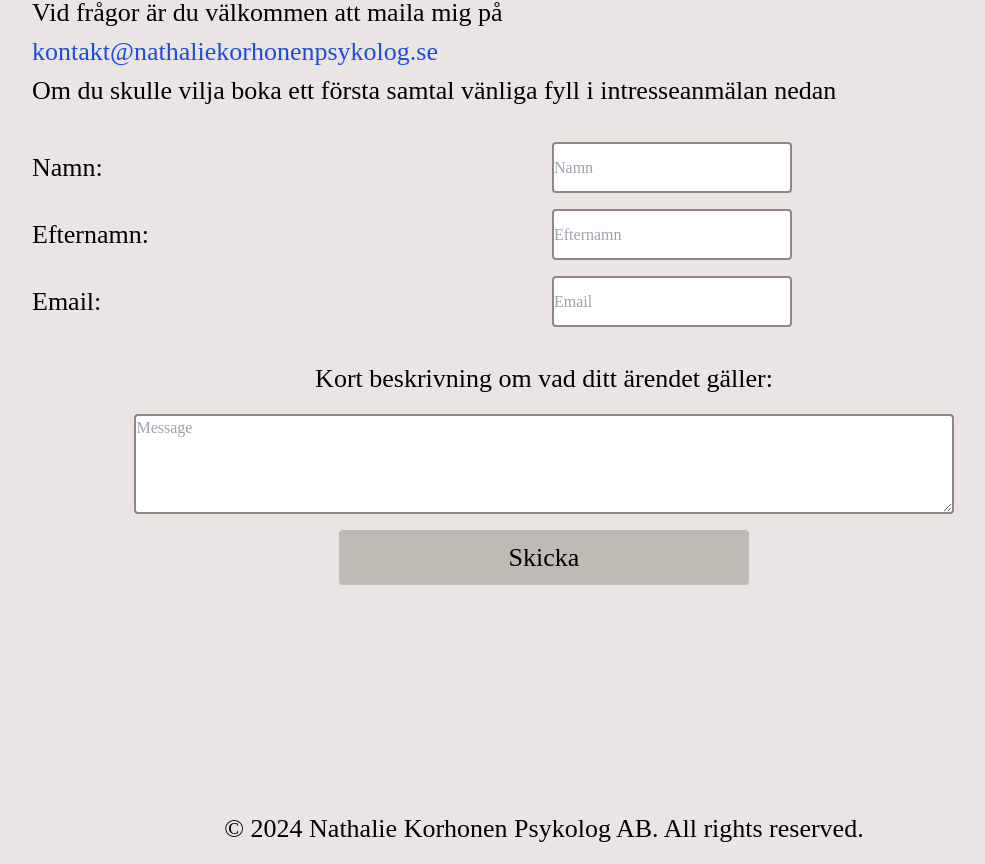
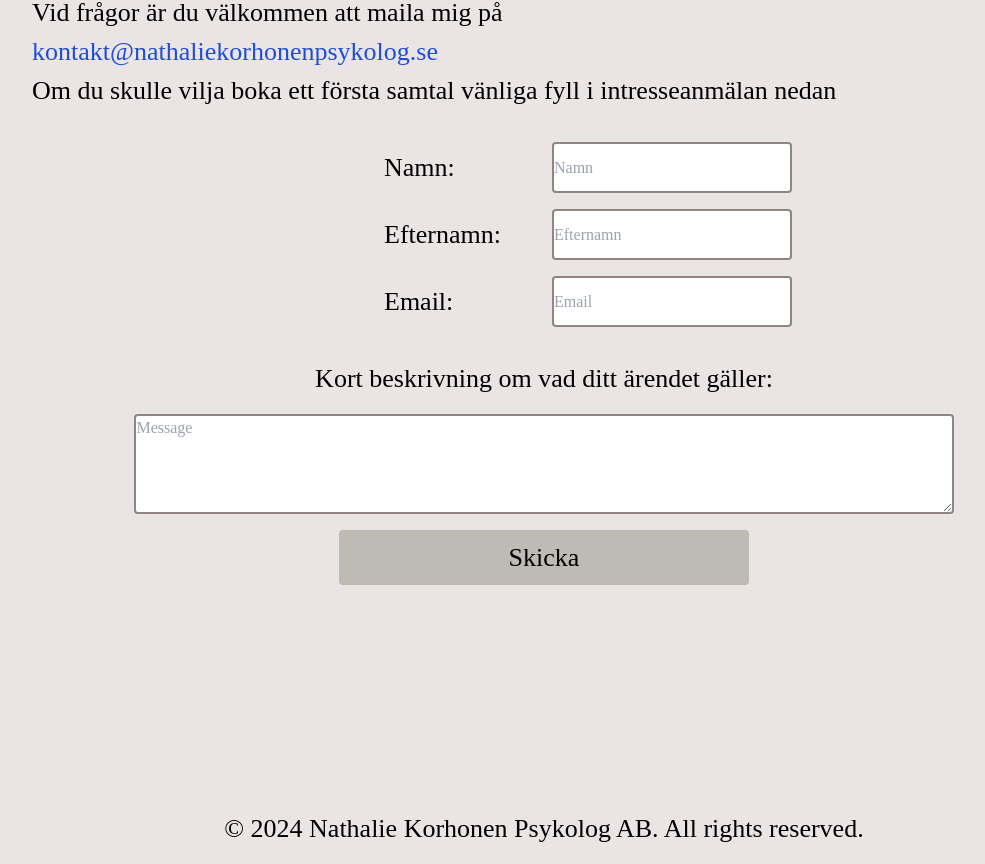
Before and after one commit to Vulcan93/NathalieKorhonen, a React (Vite) app: page / in a window 1280 px wide. Shown: the part 4591-5455 px from the top of the page, without its empty margins (96-1081 px from the left). Built offline with nearby package versions, Linux system fonts and the light colour scheme.

Commit message:
styling the lables

```diff
--- a/src/pages/Kontakt.tsx
+++ b/src/pages/Kontakt.tsx
@@ -74,9 +74,10 @@ const Kontakt = () => {
           intresseanmälan nedan
         </p>
       </div>
+      {/* <input type="checkbox"/> <label style="display: inline-block; width: 60px; overflow: hidden">Sample text sample text</label> */}
       <form className="space-y-8" onSubmit={onSubmit}>
         <div className="grid grid-cols-2 gap-4 ">
-          <label className="py-1.5 md:text-[18px] lg:text-[22px] xl:text-[26px] xxl:text-[30px]">
+          <label className="py-1.5 md:text-[18px] sm:pl-[12rem] xl:pl-[22rem] lg:text-[22px] xl:text-[26px] xxl:text-[30px]">
             Namn:
           </label>
           <input
@@ -88,7 +89,7 @@ const Kontakt = () => {
             onChange={(e) => setNamn(e.target.value)}
             required
           />
-          <label className="py-1.5 md:text-[18px] lg:text-[22px] xl:text-[26px] xxl:text-[30px]">
+          <label className="py-1.5 sm:pl-[12rem] xl:pl-[22rem] md:text-[18px] lg:text-[22px] xl:text-[26px] xxl:text-[30px]">
             Efternamn:
           </label>
           <input
@@ -100,7 +101,7 @@ const Kontakt = () => {
             onChange={(e) => setEfterName(e.target.value)}
             required
           />
-          <label className="py-1.5 md:text-[18px] lg:text-[22px] xl:text-[26px] xxl:text-[30px]">
+          <label className="py-1.5 sm:pl-[12rem] xl:pl-[22rem] md:text-[18px] lg:text-[22px] xl:text-[26px] xxl:text-[30px]">
             Email:
           </label>
           <input
```
